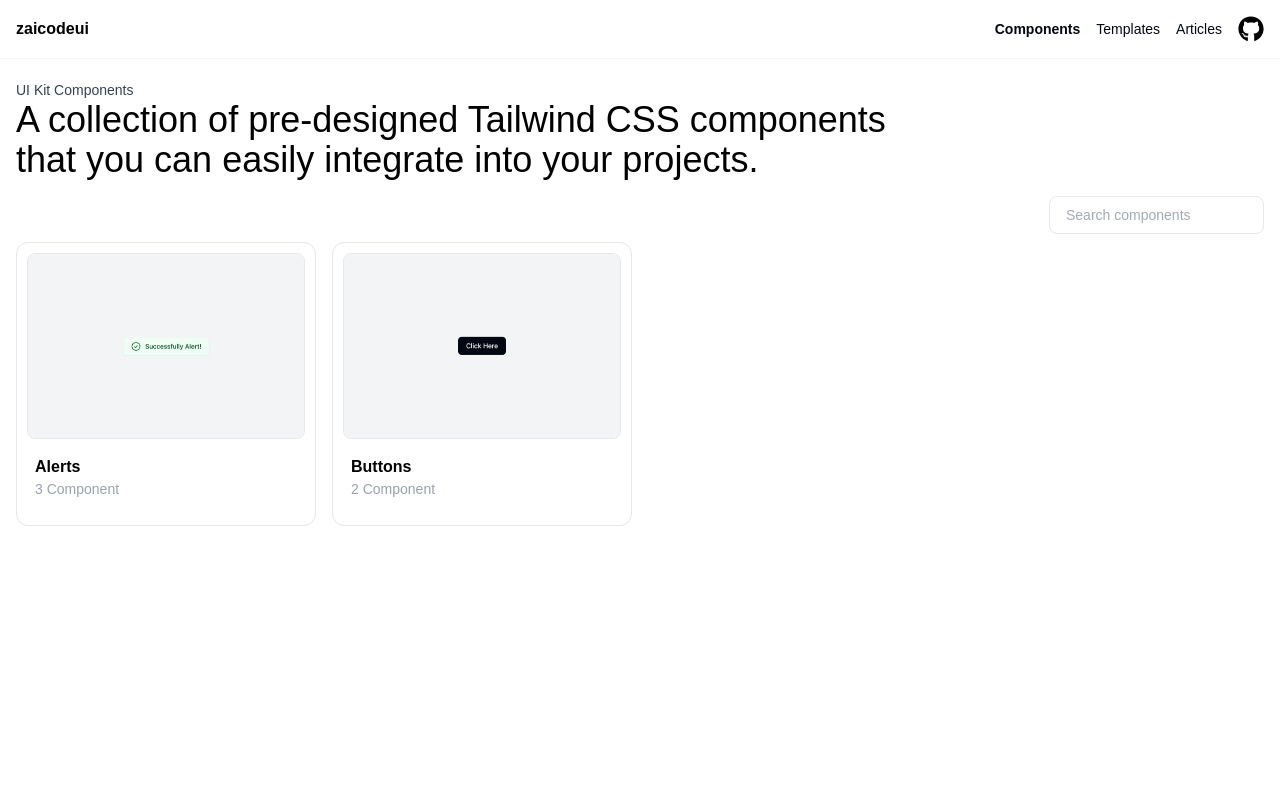
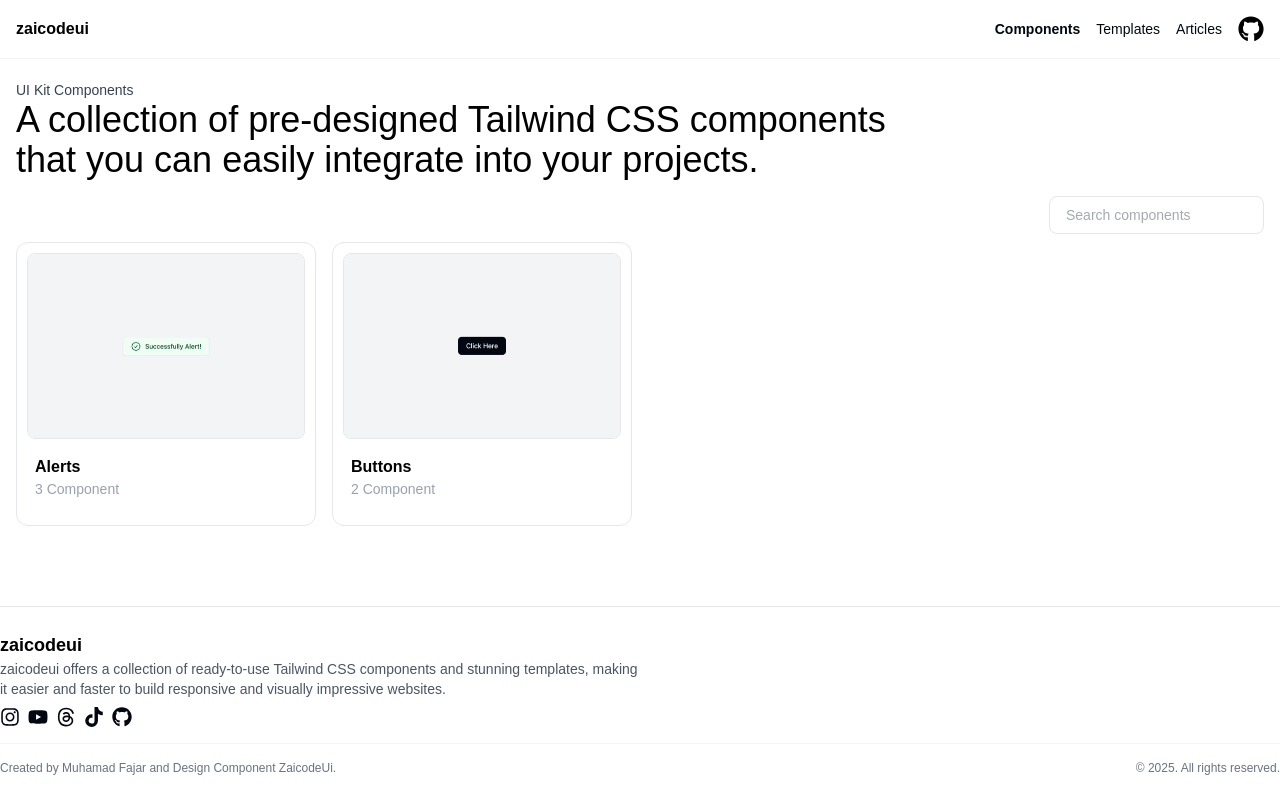
Before and after one commit to Jarramdhan28/zaicodeui, a React (Vite) app: page /components in a window 1280 px wide. Built offline with nearby package versions, Linux system fonts and the light colour scheme; a web font is replaced by a local one.

Commit message:
add: footer

```diff
--- a/src/pages/ComponentDetail.tsx
+++ b/src/pages/ComponentDetail.tsx
@@ -3,6 +3,7 @@
 import Navbar from '../components/navbar/Navbar'
 import { categoryMeta } from '../data/componentMeta'
 import PreviewHTML from '../components/PreviewHTML'
+import Footer from '../components/Footer'
 
 const CategoryPage = () => {
   const { category } = useParams()
@@ -27,7 +28,8 @@
   return (
     <>
       <Navbar />
-      <main className='mt-20'>
+
+      <main className='mt-20 h-screen'>
         <div className='mx-auto max-w-screen-xl flex flex-col justify-center px-4 mb-20'>
           <div className='mb-6'>
             <h1 className='text-2xl font-semibold'>
@@ -47,6 +49,8 @@
           </div>
         </div>
       </main>
+
+      <Footer />
     </>
   )
 }
--- a/src/pages/Components.tsx
+++ b/src/pages/Components.tsx
@@ -3,6 +3,7 @@
 import { ComponentFileMeta, componentFiles } from '../data/componentIndex'
 import ComponentCard from '../components/card/ComponentCard'
 import { categoryMeta } from '../data/componentMeta'
+import Footer from '../components/Footer'
 
 const Components = () => {
   const [search, setSearch] = useState('')
@@ -80,6 +81,8 @@
           )}
         </div>
       </main>
+
+      <Footer />
     </>
   )
 }
```
